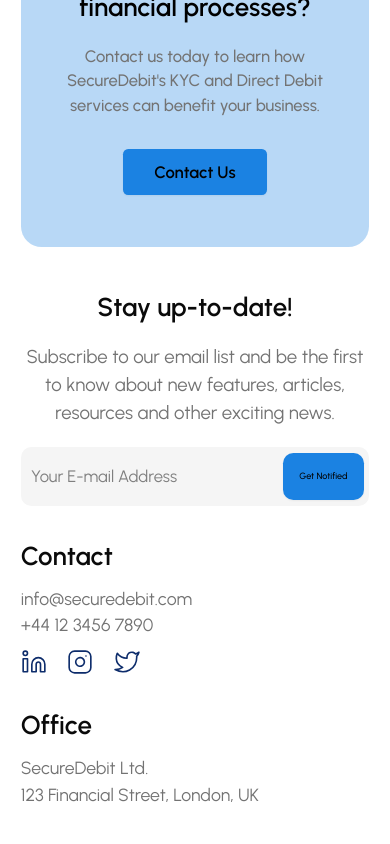
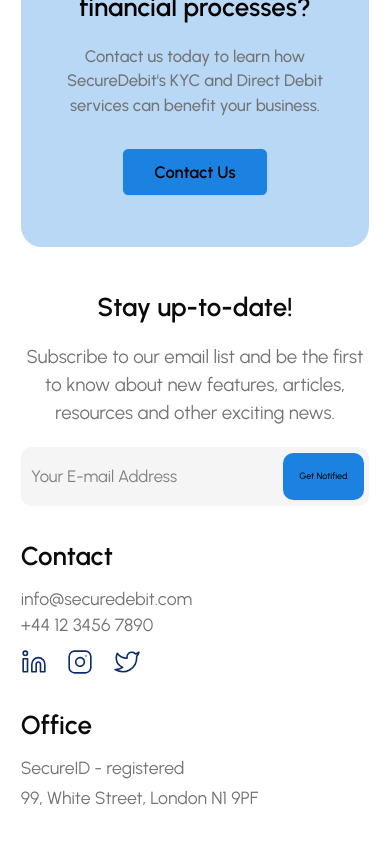
Before and after one commit to abdvllJSX/secure-debit, a React (Vite) app: page / in a window 390 px wide. Shown: the part 7058-7902 px from the top of the page. Built offline with nearby package versions, Linux system fonts and the light colour scheme.

Commit message:
Fixed hover states

```diff
--- a/src/components/CTA.tsx
+++ b/src/components/CTA.tsx
@@ -14,7 +14,7 @@
                     </p>
 
                     <Modal>
-                        <Button className="mt-[3rem] sm:w-fit mx-auto sm:mx-[0] px-[3rem] rounded-[.5rem] bg-[#1B82E2] text-[#000000] text-[1.6rem] font-[600] sm:py-[2rem] py-[2.2rem]">
+                        <Button className="mt-[3rem] sm:w-fit mx-auto hover:bg-[#092E4F] hover:text-white transition-all duration-100 sm:mx-[0] px-[3rem] rounded-[.5rem] cursor-pointer bg-[#1B82E2] text-[#000000]  text-[1.6rem] font-[600] sm:py-[2rem] py-[2.2rem]">
                             Contact Us
                         </Button>
                     </Modal>
--- a/src/components/footer.tsx
+++ b/src/components/footer.tsx
@@ -28,7 +28,7 @@
                             placeholder="Your E-mail Address"
                         />
                         <Button
-                            className="py-[2.3rem] px-[1.6rem] bg-[#1B82E2] text-[#000000] sm:text-[1.4rem] rounded-[1rem]"
+                            className="py-[2.3rem] px-[1.6rem] bg-[#1B82E2] text-[#000000] sm:text-[1.4rem] hover:bg-[#092E4F] hover:text-white transition-all duration-100 cursor-pointer rounded-[1rem]"
                         >
                             Get Notified
                         </Button>
@@ -68,9 +68,9 @@
 
                     <div className="mt-[3rem]">
                         <h2 className="text-[2.5rem] font-[600]">Office</h2>
-                        <div className="text-[#737373] text-[1.7rem] my-[1rem]">
-                            <p className="">SecureDebit Ltd.</p>
-                            <p className="">123 Financial Street, London, UK</p>
+                        <div className="text-[#737373] flex flex-col gap-[.3rem] text-[1.7rem] my-[1rem]">
+                            <p className="">SecureID - registered</p>
+                            <p className="">99, White Street, London N1 9PF</p>
                         </div>
                     </div>
                 </div>
--- a/src/components/hero.tsx
+++ b/src/components/hero.tsx
@@ -27,7 +27,7 @@
                     </p>
                 </div>
                 <Modal>
-                    <Button className="bg-[#1B82E2] w-full sm:w-fit mt-[2.7rem] sm:mt-[4rem] px-[3rem] rounded-[.5rem] text-[1.6rem] text-black sm:py-[2rem] py-[2rem] font-[600]">
+                    <Button className="bg-[#1B82E2] hover:bg-[#092E4F] w-full sm:w-fit hover:text-white cursor-pointer  mt-[2.7rem] sm:mt-[4rem] px-[3rem] rounded-[.5rem] transition-all duration-100 text-[1.6rem] text-black sm:py-[2rem] py-[2rem] font-[600]">
                         Contact Us
                     </Button>
                 </Modal>
--- a/src/components/navbar.tsx
+++ b/src/components/navbar.tsx
@@ -72,7 +72,7 @@
                 <Modal>
                     <Button
                         variant={"ghost"}
-                        className="font-[500] hidden sm:flex text-[1.6rem] rounded-[1rem] py-[1.8rem] px-[3rem] border border-[#595959] text-[#737373]"
+                        className="font-[500] hidden sm:flex text-[1.6rem] rounded-[1rem] py-[1.8rem] hover:bg-[#092E4F] hover:text-white transition-all duration-100 cursor-pointer px-[3rem] border border-[#595959] text-[#737373]"
                     >
                         Contact Us
                     </Button>
```
